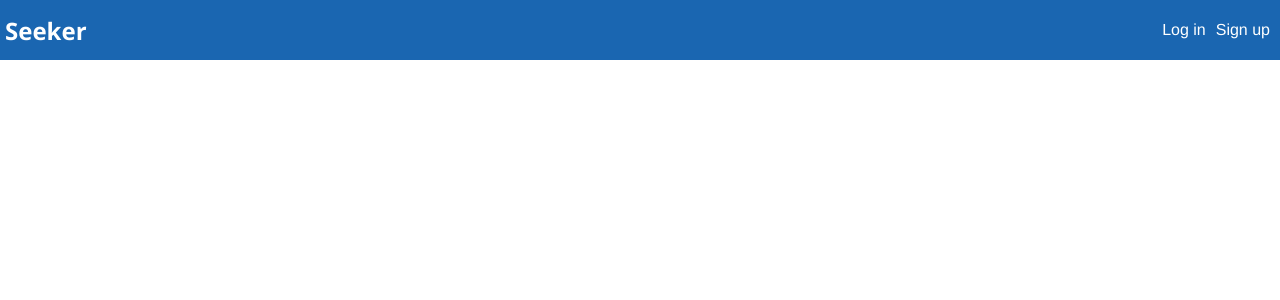
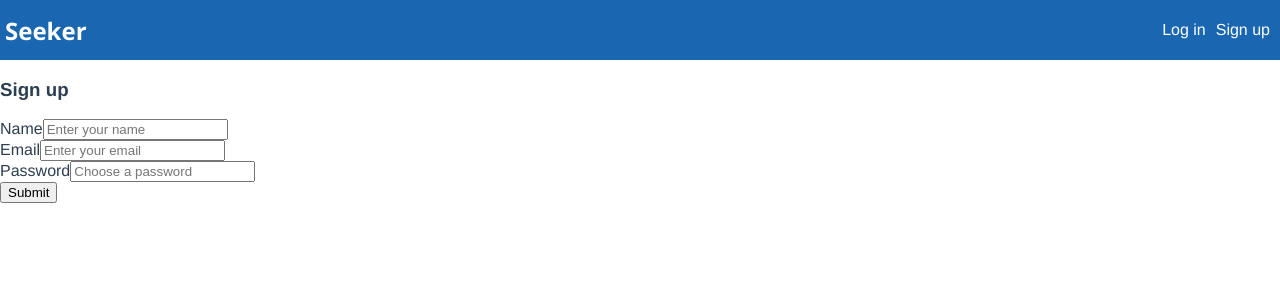
Before and after one commit to georgeben/Fact-Seeker-Client, a Vue app: page /auth in a window 1280 px wide. Shown: the top 300 px of the page. Built offline with nearby package versions, Linux system fonts and the light colour scheme.

Commit message:
Add signup

```diff
--- /dev/null
+++ b/src/api/user.js
@@ -0,0 +1,15 @@
+import axios from 'axios';
+
+const parseResponse = (response) => response.data
+
+export default {
+  signUp: async ({ name, email, password }) => {
+    const result = await axios.post('http://localhost:3000/users/', {
+        name,
+        email,
+        password
+    });
+    console.log(result)
+    return parseResponse(result)
+  },
+};
--- /dev/null
+++ b/src/components/Signup.vue
@@ -0,0 +1,46 @@
+<template>
+  <form @submit="signUp">
+      <h3>Sign up</h3>
+      <div>
+          <label>Name</label>
+          <input type="text" placeholder="Enter your name" v-model="user.name" required/>
+      </div>
+      <div>
+          <label>Email</label>
+          <input type="email" placeholder="Enter your email" v-model="user.email" required/>
+      </div>
+      <div>
+          <label>Password</label>
+          <input type="password" placeholder="Choose a password" v-model="user.password" required/>
+      </div>
+
+      <button>Submit</button>
+  </form>
+</template>
+
+<script>
+import api from '../api/user'
+export default {
+    data(){
+        return {
+            user: {
+                name: '',
+                email: '',
+                password: ''
+            }
+        }
+    },
+    methods: {
+        async signUp(e){
+            e.preventDefault();
+            console.log("Hello")
+            let createdUser = await api.signUp(this.user)
+            console.log({createdUser})
+        }
+    }
+}
+</script>
+
+<style>
+
+</style>
--- a/src/router.js
+++ b/src/router.js
@@ -2,6 +2,7 @@ import Vue from 'vue';
 import Router from 'vue-router';
 import Home from './views/Home.vue';
 import SearchResults from './views/SearchResults.vue';
+import Auth from './views/Auth.vue'
 
 Vue.use(Router);
 
@@ -19,5 +20,10 @@ export default new Router({
       name: 'search',
       component: SearchResults,
     },
+    {
+      path: '/auth',
+      name: 'auth',
+      component: Auth,
+    }
   ],
 });
--- /dev/null
+++ b/src/views/Auth.vue
@@ -0,0 +1,22 @@
+<template>
+  <SignUp />
+</template>
+
+<script>
+import SignUp from '../components/Signup'
+export default {
+    name: 'Auth',
+    components: {
+        SignUp,
+    },
+    computed: {
+        url(){
+            return this.$route.path;
+        }
+    }
+}
+</script>
+
+<style>
+
+</style>
```
Also changed, not shown: src/components/Login.vue (added).
